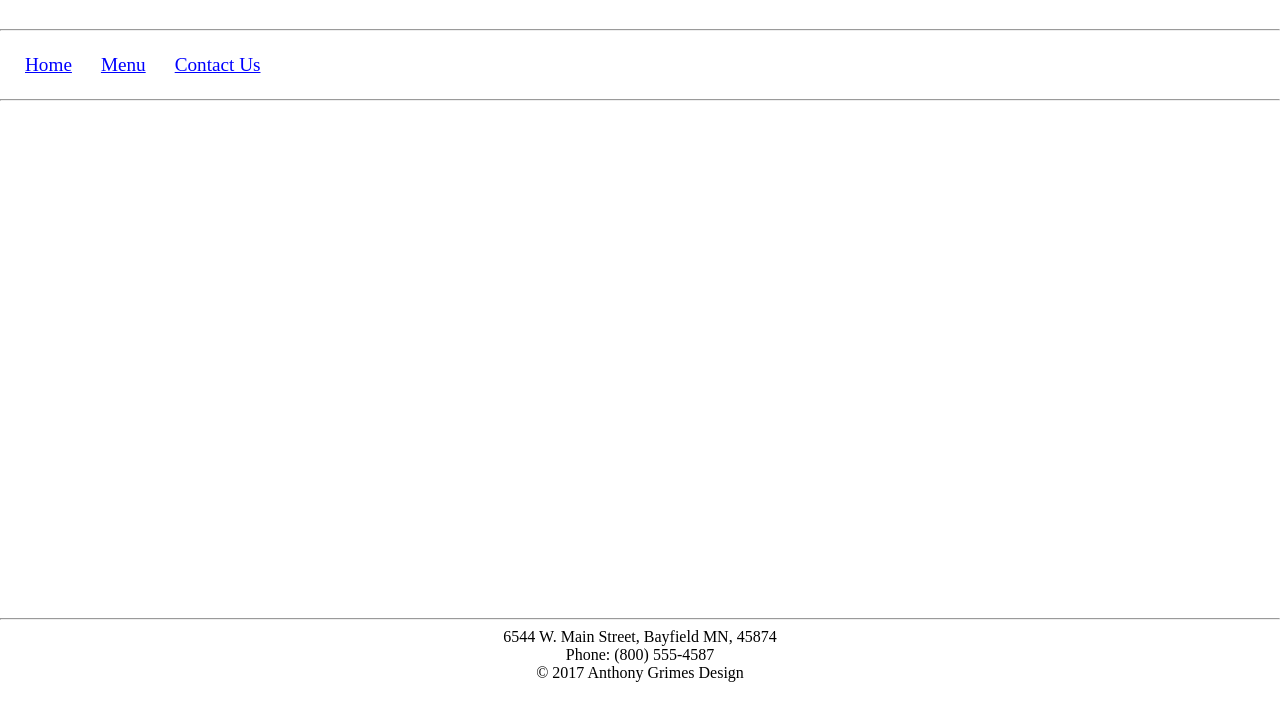
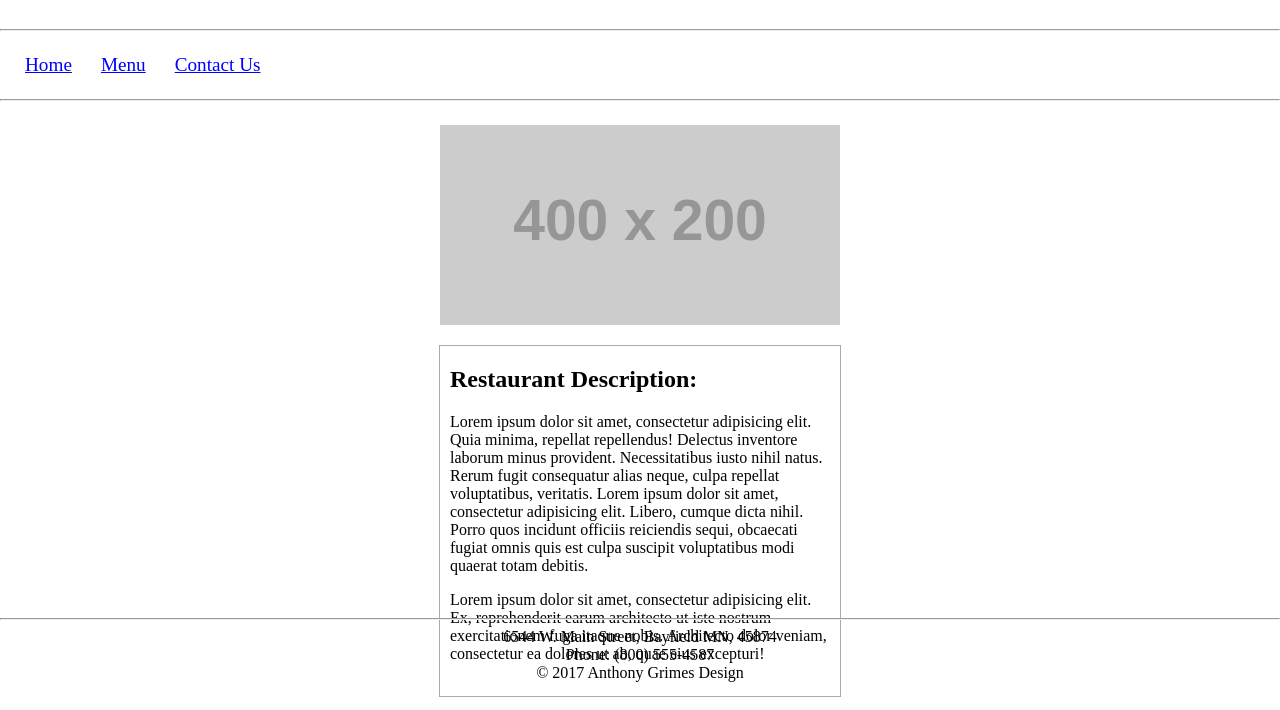
Before and after one commit to anthonywigrimes/sg-portfolio_site, a plain HTML site: page restaurant lab/index.html in a window 1280 px wide. Shown: the part 90-800 px from the top of the page. Drawn offline with Linux system fonts and the light colour scheme; placeholder pictures from the web are drawn by us.

Commit message:
finished index page, added more styles

```diff
--- a/restaurant lab/css/styles.css
+++ b/restaurant lab/css/styles.css
@@ -37,3 +37,22 @@ nav a {
 nav a:link, nav a:visited, nav a:active {
     color: blue;
 }
+
+.container {
+    width: 800px;
+    margin: 215px auto 0 auto;
+   /* border: 1px solid #ccc; */
+}
+
+#restaurantimage {
+    display: block;
+    margin: 0 auto 20px auto;
+}
+
+#restaurantdesc {
+    width: 380px;
+    height: 350px;
+    margin: 0 auto;
+    border: 1px solid #aaa;
+    padding: 0 10px;
+}
--- a/restaurant lab/index.html
+++ b/restaurant lab/index.html
@@ -18,7 +18,14 @@
             </nav>
             <hr>
         </header>
-
+        <div class="container">
+            <img id="restaurantimage" src='http://fakeimg.pl/400x200?text=random%20image&font=lobster' alt='random image'/>
+            <div id="restaurantdesc">
+                <h2>Restaurant Description:</h2>
+                <p>Lorem ipsum dolor sit amet, consectetur adipisicing elit. Quia minima, repellat repellendus! Delectus inventore laborum minus provident. Necessitatibus iusto nihil natus. Rerum fugit consequatur alias neque, culpa repellat voluptatibus, veritatis. Lorem ipsum dolor sit amet, consectetur adipisicing elit. Libero, cumque dicta nihil. Porro quos incidunt officiis reiciendis sequi, obcaecati fugiat omnis quis est culpa suscipit voluptatibus modi quaerat totam debitis.</p>
+                <p>Lorem ipsum dolor sit amet, consectetur adipisicing elit. Ex, reprehenderit earum architecto ut iste nostrum exercitationem fuga itaque nobis. Architecto dolor veniam, consectetur ea dolores ut ab, quae eius excepturi!</p>
+            </div>
+        </div>
         <footer>
             <hr>
             <p>6544 W. Main Street, Bayfield MN, 45874</p>
```
Also changed, not shown: restaurant lab/contact.html (+2 -0 lines), restaurant lab/menu.html (+2 -0 lines).
